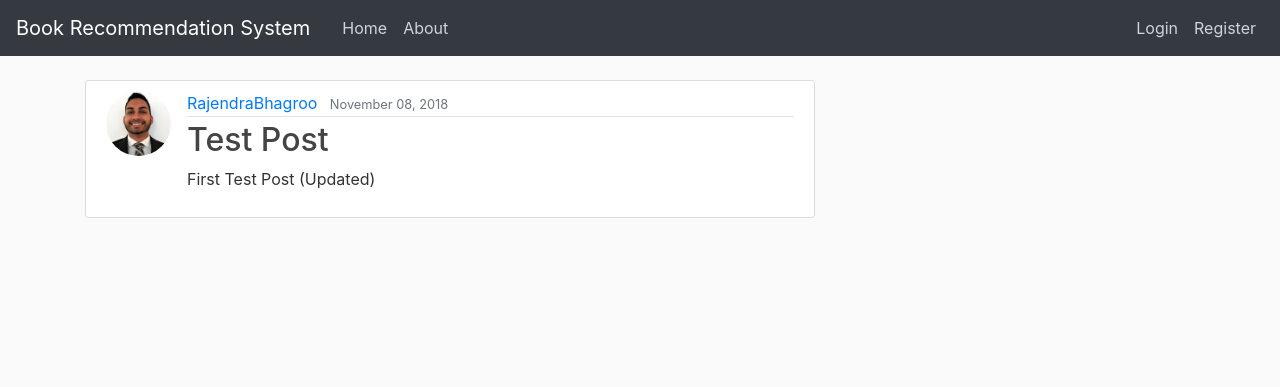
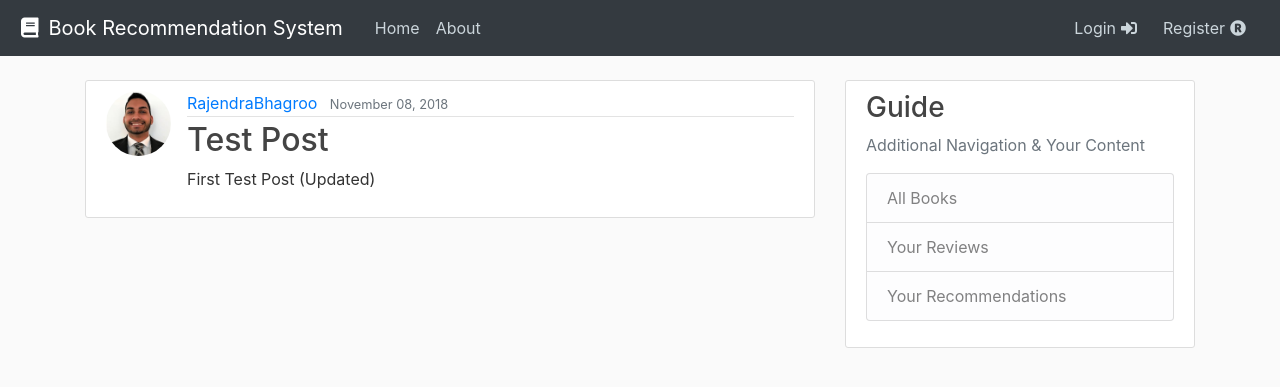
Before and after one commit to jc1213/626project, a Django app: page / in a window 1280 px wide. Shown: the top 387 px of the page. Run offline with Django 3.2, Linux system fonts and the light colour scheme; data comes from the database, SQL or seed files in the repository; both versions use the stored data as it was after the commit; some libraries are stand-ins or nearby versions.

Commit message:
Logos Added To NavBar, SideBar Tailored To Project

```diff
--- a/Book_Recommender_UI/blog/static/blog/main.css
+++ b/Book_Recommender_UI/blog/static/blog/main.css
@@ -82,3 +82,8 @@ a.article-title:hover {
 .account-heading {
   font-size: 2.5rem;
 }
+
+.fas {
+  margin-left: 5px;
+  margin-right: 10px;
+}
--- a/Book_Recommender_UI/blog/templates/blog/base.html
+++ b/Book_Recommender_UI/blog/templates/blog/base.html
@@ -33,7 +33,7 @@
   <header class="site-header">
     <nav class="navbar navbar-expand-md navbar-dark bg-dark fixed-top">
       <!-- Left Side -->
-        <a class="navbar-brand mr-4" href="{% url 'blog-home' %}">Book Recommendation System</a>
+        <a class="navbar-brand mr-4" href="{% url 'blog-home' %}"><i class="fas fa-book"></i>Book Recommendation System</a>
         <button class="navbar-toggler" type="button" data-toggle="collapse" data-target="#navbarToggle" aria-controls="navbarToggle"
           aria-expanded="false" aria-label="Toggle navigation">
           <span class="navbar-toggler-icon"></span>
@@ -46,12 +46,12 @@
           <!-- Right Side -->
           <div class="navbar-nav">
             {% if user.is_authenticated %}
-            <a class="nav-item nav-link" href="{% url 'post-create' %}">New Post</a>
-            <a class="nav-item nav-link" href="{% url 'profile' %}">Profile</a>
-            <a class="nav-item nav-link" href="{% url 'logout' %}">Logout</a>
+            <a class="nav-item nav-link" href="{% url 'post-create' %}">New Post<i class="fas fa-plus-circle"></i></a>
+            <a class="nav-item nav-link" href="{% url 'profile' %}">Profile<i class="fas fa-user-circle"></i></a>
+            <a class="nav-item nav-link" href="{% url 'logout' %}">Logout<i class="fas fa-sign-out-alt"></i></a>
             {% else %}
-            <a class="nav-item nav-link" href="{% url 'login' %}">Login</a>
-            <a class="nav-item nav-link" href="{% url 'register' %}">Register</a>
+            <a class="nav-item nav-link" href="{% url 'login' %}">Login<i class="fas fa-sign-in-alt"></i></a>
+            <a class="nav-item nav-link" href="{% url 'register' %}">Register<i class="fas fa-registered"></i></a>
             {% endif %}
           </div>
         </div>
@@ -71,6 +71,18 @@
         {% endif %}
         {% block content %}{% endblock %}
       </div>
+      <div class="col-md-4">
+        <div class="content-section">
+          <h3>Guide</h3>
+          <p class='text-muted'> Additional Navigation & Your Content
+            <ul class="list-group">
+              <li class="list-group-item list-group-item-light">All Books</li>
+              <li class="list-group-item list-group-item-light">Your Reviews</li>
+              <li class="list-group-item list-group-item-light">Your Recommendations</li>
+            </ul>
+          </p>
+        </div>
+      </div>
     </div>
   </main>
 
```
Also changed, not shown: Book_Recommender_UI/db.sqlite3.
